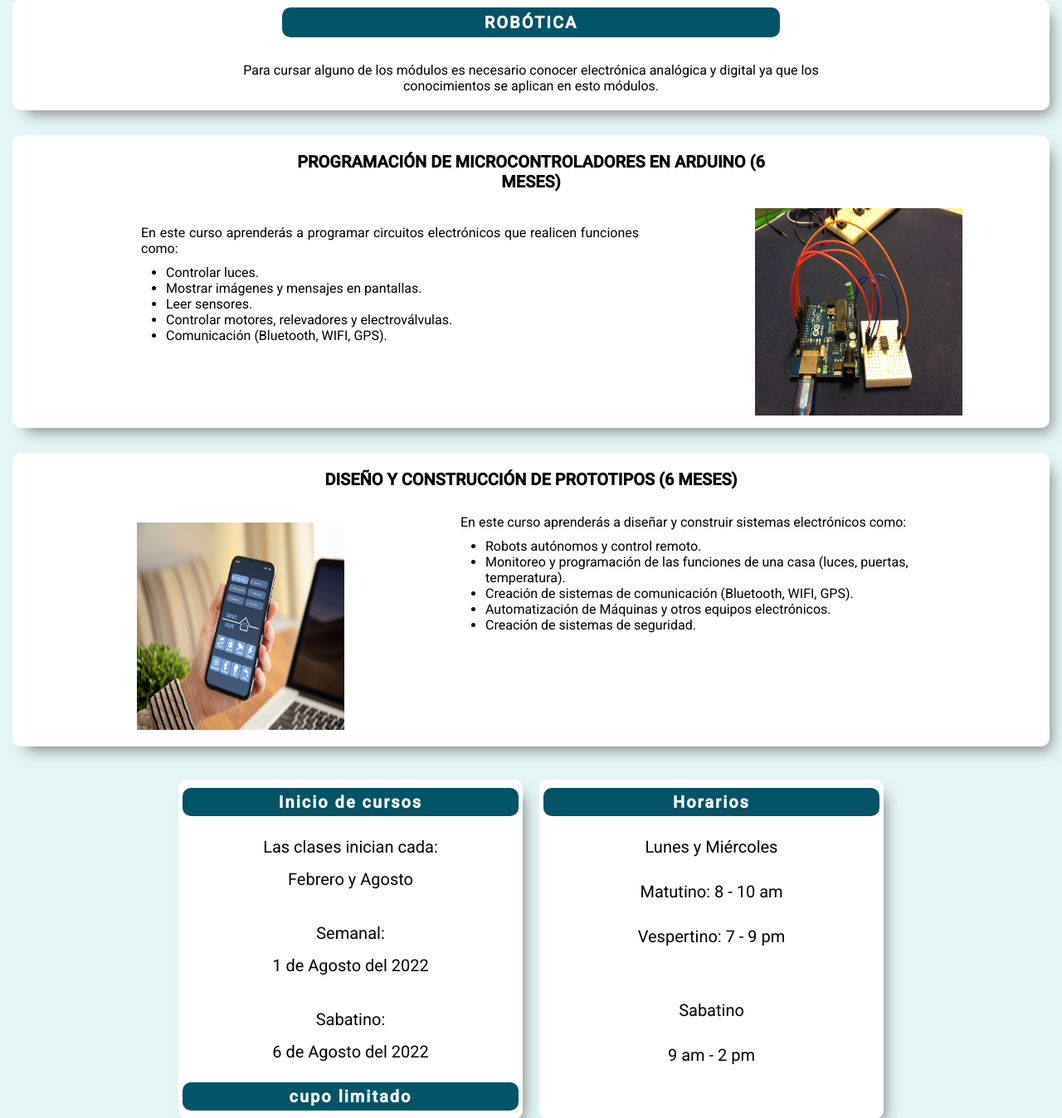
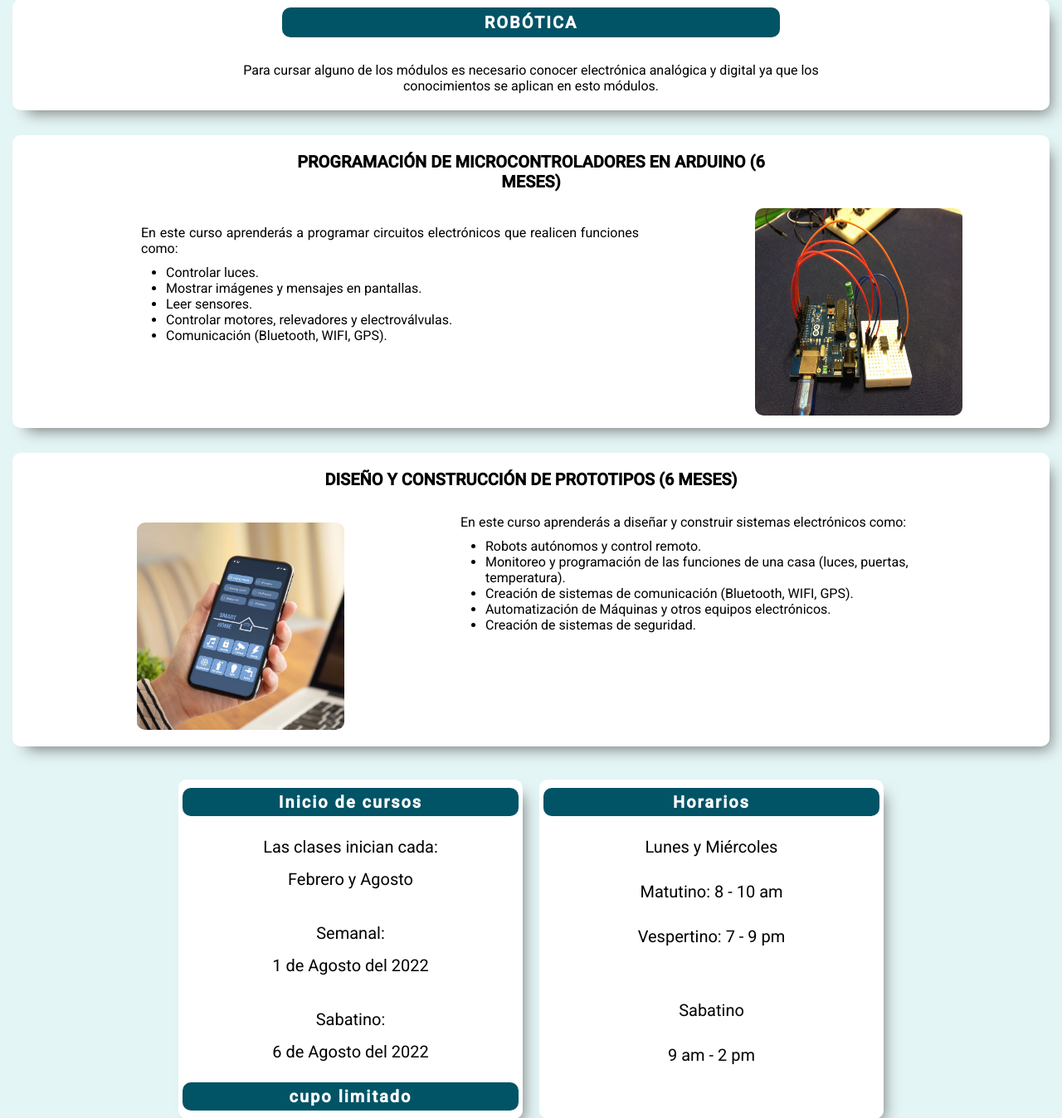
Before and after one commit to Edggarius/SPAWF-ARCHIVES, a Django app: page /curso2/ in a window 1280 px wide. Shown: the part 96-1444 px from the top of the page at 83% size. Run offline with Django 4.2, Linux system fonts and the light colour scheme.

Commit message:
Imagenes  corregidas del curso

```diff
--- a/static/css/curso.css
+++ b/static/css/curso.css
@@ -76,10 +76,12 @@ box-shadow: 9px 11px 18px -8px rgba(117,117,117,0.96);
 .curso-img{
   width: 25rem;
   height: 25rem;
+  border-radius: 1rem;
 }
 
 .contenedor_imgMod1{
-  display: inline;
+
+  object-fit: cover;
   width: 25rem;
   height: 25rem;
   margin: 0 0 1.5rem 4rem;
@@ -122,12 +124,15 @@ ul{
 
 .contenedor_imgMod2{
   display: inline;
+
   width: 25rem;
   height: 25rem;
   margin: 2rem 10rem 2rem 4rem;
 }
 
 .curso-img2{
+  border-radius: 1rem;
+  object-fit: cover;
   width: 25rem;
   height: 25rem;
 }
```
